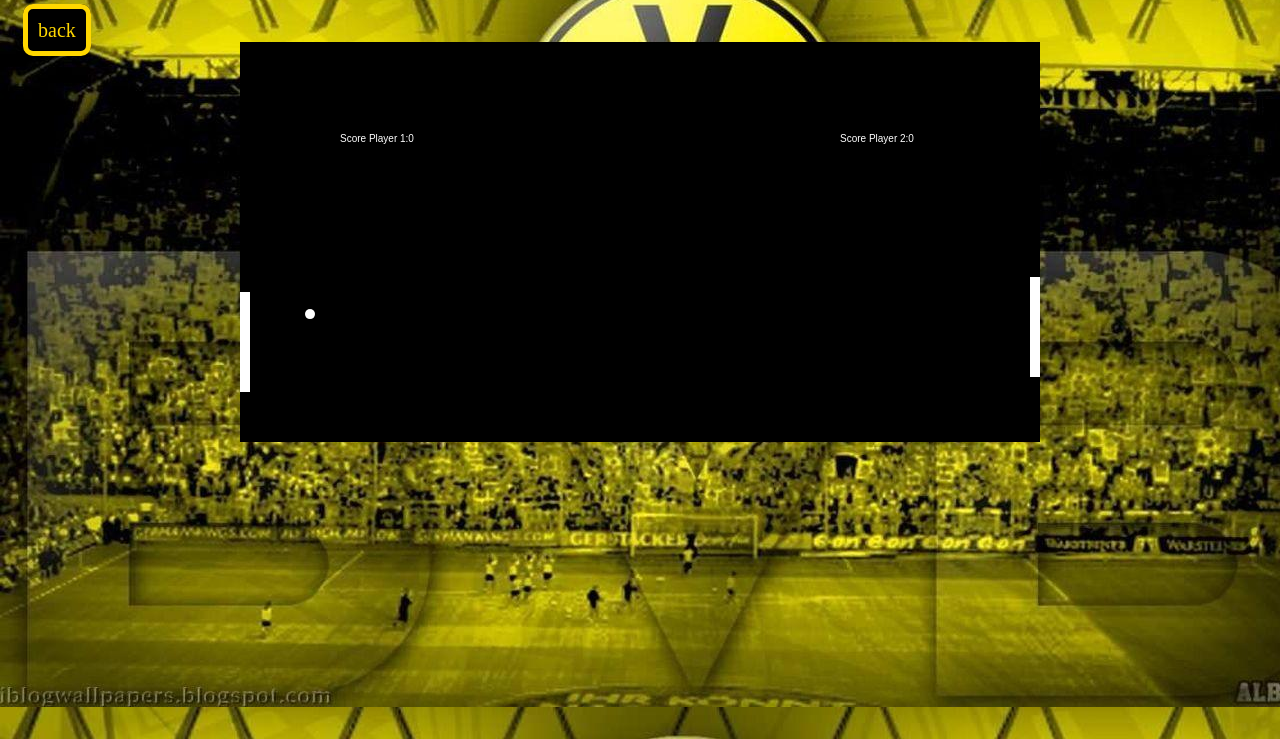
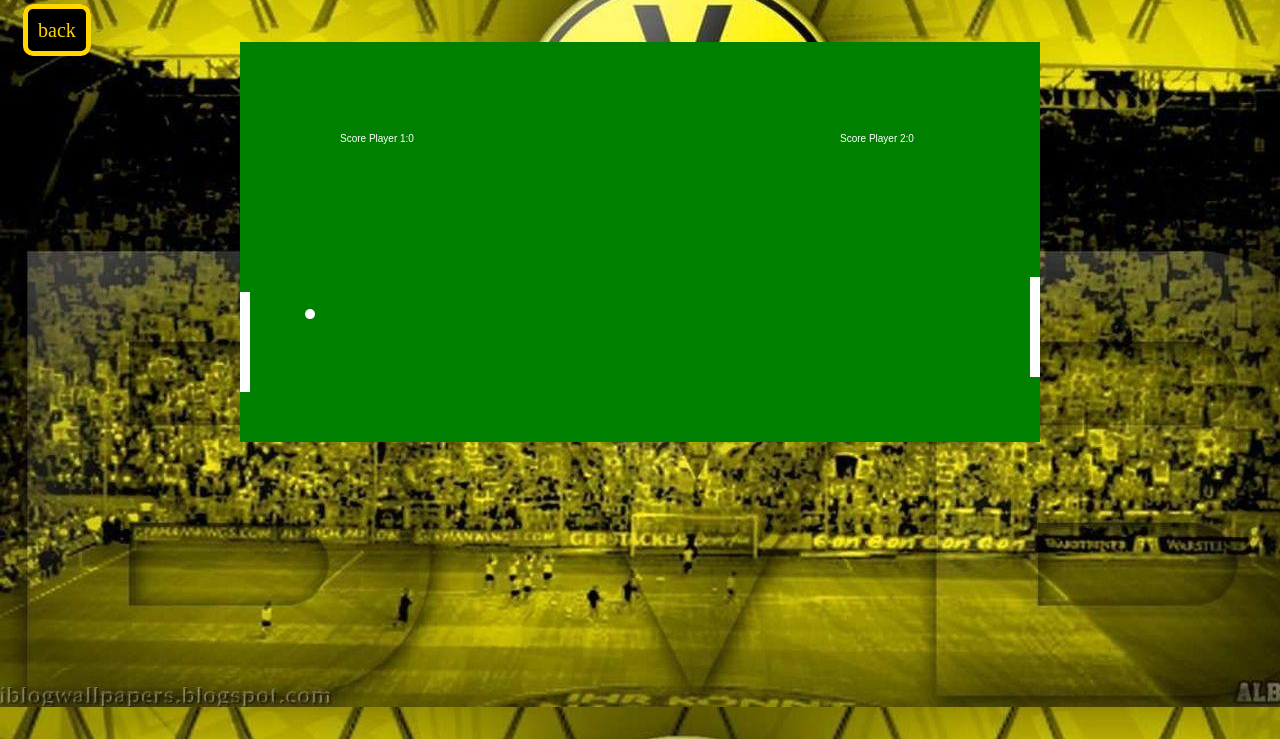
Before and after one commit to IliesBourib-mms/BreakoutPong, a plain HTML site: page pong.html in a window 1280 px wide. Shown: the part 61-800 px from the top of the page. Drawn offline with Linux system fonts and the light colour scheme.

```diff
--- a/index.html
+++ b/index.html
@@ -12,17 +12,19 @@
 </head>
 
 <body>
-
+    <audio id = "audioPlayer" src="./starter-code/sounds/clickOn.mp3" ></audio>
     <p>
         <input type="button" class="btnBreakOutGame" name="Breakout Spiel" value="Breakout Game"
-            onClick="self.location.href='./breakoutGame.html'">
+            onClick="self.location.href='./breakoutGame.html'"">
     </p>
     <p>
         <input type="button" class="btnPongGame" name="Pong Spiel" value="Pong Game"
             onClick="self.location.href='./pong.html'">
     </p>
 
-    <script src="./starter-code/js/start.js"></script>
+    <script src="./starter-code/js/main.js"></script>
+
+
 
 </body>
 
--- a/starter-code/js/bricks.js
+++ b/starter-code/js/bricks.js
@@ -71,9 +71,7 @@
                         ball.dy = -ball.dy;
                         brick.status = 0;
                         this.bricks[columns][rows].status = 0;
-                        //ctx.beginPath();
-                        //ctx.clearRect(brick.x,brick.y,this.brickWidth,this.brickHeight);
-                        //ctx.closePath();
+
 
                         score++;
                         if (score === this.brickColumnCount * this.brickRowCount) {
--- a/starter-code/js/pongGame.js
+++ b/starter-code/js/pongGame.js
@@ -130,31 +130,31 @@
 function draw() {
 
 
-    pongCanvasContext.fillStyle= 'black';
-    pongCanvasContext.fillRect(0, 0, pongCanvas.width, pongCanvas.height);    // this is the left paddle
+    pongCanvasContext.fillStyle= 'green';
+    pongCanvasContext.fillRect(0, 0, pongCanvas.width, pongCanvas.height);
   //  drawNet();
 
 
-   pongCanvasContext.fillStyle= 'white';
+   pongCanvasContext.fillStyle= 'white';// this is the left paddle
    pongCanvasContext.fillRect(0,paddle1Y,PADDLE_WIDTH,PADDLE_HEIGHT);
-// this the right paddle
-    pongCanvasContext.fillStyle='white';
+
+    pongCanvasContext.fillStyle='white';// this the right paddle
     pongCanvasContext.fillRect(pongCanvas.width - PADDLE_WIDTH,paddle2Y,PADDLE_WIDTH,PADDLE_HEIGHT);
 
-    // next line draws the ball
+    // next lines draws the ball
    pongCanvasContext.fillStyle='white';
    pongCanvasContext.beginPath();
    pongCanvasContext.arc(ballX,ballY,5,0,Math.PI*2,true);
    pongCanvasContext.fill();
-
+    //next lines display the scores
     pongCanvasContext.fillText("Score Player 1:" +player1Score,100,100);
     pongCanvasContext.fillText("Score Player 2:"+player2Score,pongCanvas.width - 200,100);
-
+// Winning Screen displaying
     if(winScreen){
         let string= "Player "+winningPlayer+" wins!Click to play again";
         pongCanvasContext.fillStyle = 'black';
         pongCanvasContext.fillRect(0,0,pongCanvas.width,pongCanvas.height);
-        pongCanvasContext.fillStyle = 'white';
+        pongCanvasContext.fillStyle = 'yellow';
         pongCanvasContext.fillText(string,(pongCanvas.width-120)/2,200);
 
    }
```
Also changed, not shown: starter-code/js/ball.js (+3 -4 lines), starter-code/js/main.js (+10 -1 lines), 1 other file.
